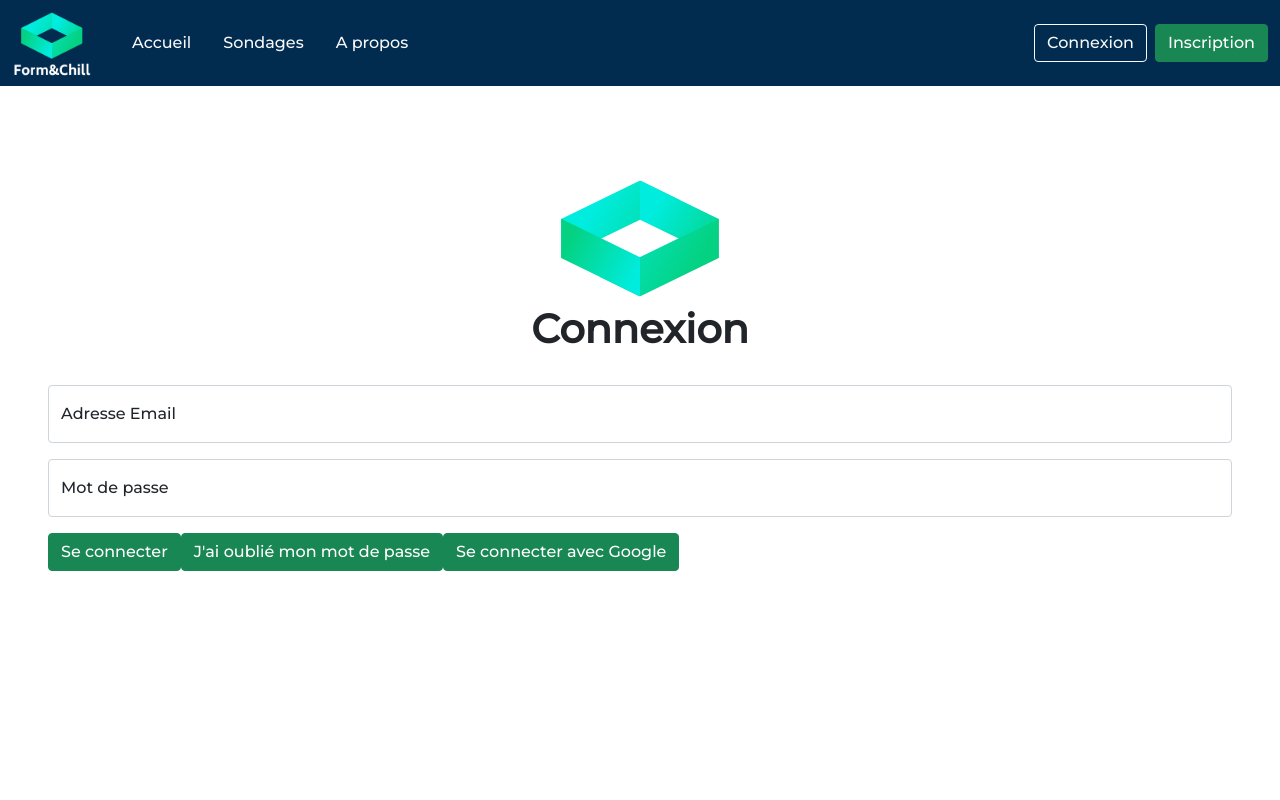
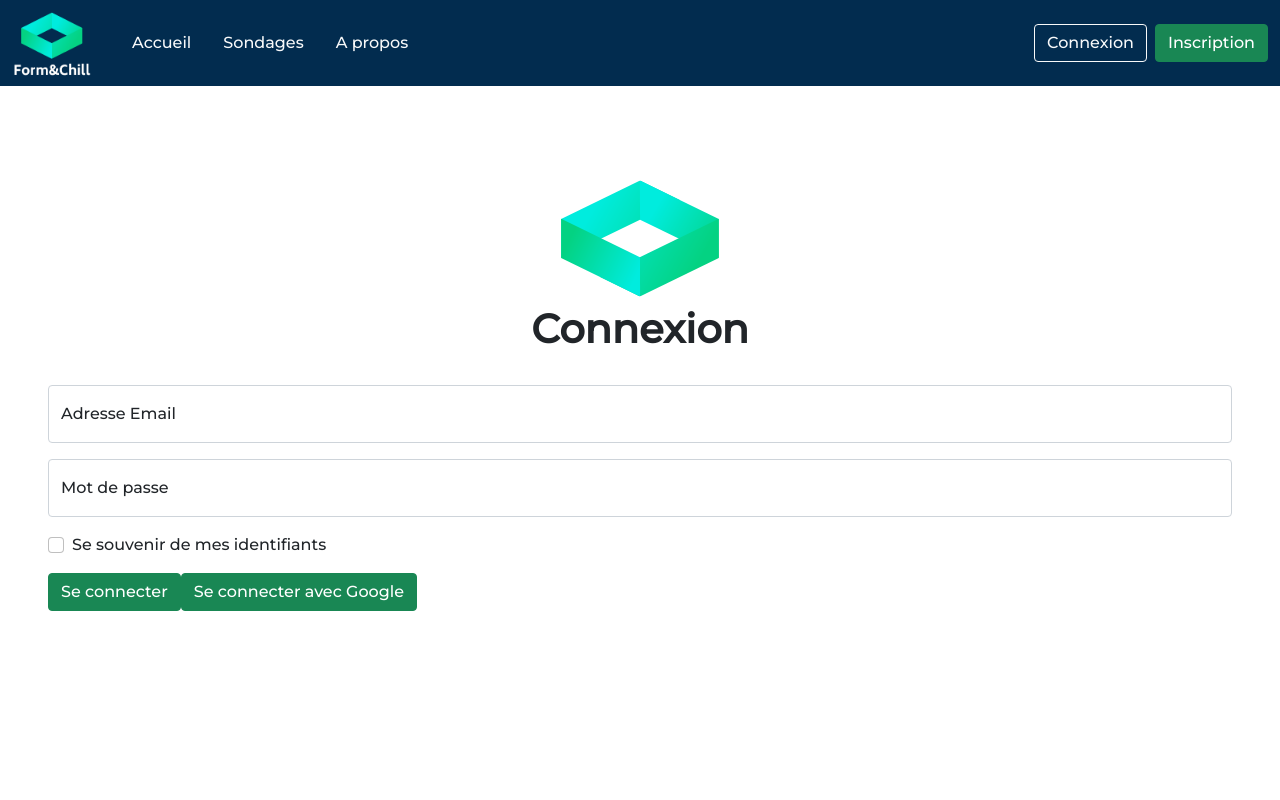
Before and after one commit to Form-Chill/Typeform-Stage-Orga, a Vue app: page /login in a window 1280 px wide. Shown: the top 800 px of the page. Built offline with nearby package versions, Linux system fonts and the light colour scheme.

Commit message:
Revert "add Firebase / GitHub actions"

```diff
--- a/src/components/Question.vue
+++ b/src/components/Question.vue
@@ -29,13 +29,13 @@
 
 <script>
 import { ref } from 'vue'
+import RadioButton from "./Radiobutton.vue"
 import MultipleChoice from "./MultipleChoice.vue"
 import SimpleText from './SimpleText.vue'
 
 
 export default {
-
-components: {  MultipleChoice, SimpleText },
+components: { RadioButton,  MultipleChoice, SimpleText },
 
 props: {
      enoncé: String,
--- a/src/views/Login.vue
+++ b/src/views/Login.vue
@@ -56,12 +56,12 @@ export default {
         },
         resetPassword() {
             if (this.form.email == "") {
-                this.message = "Veuillez entrer votre adresse e-mail dans le champ prévu à cet effet avant de réinitialiser votre mot de passe !"
+                this.message = "Veuillez entrer votre adresse e-mail dans le champ prévu à cet effet !"
             } else {
-                const auth = getAuth();
                 sendPasswordResetEmail(auth, this.form.email)
                 .then(() => {
-                    this.message = "Le mot de passe a été réinitialisé, vérifiez votre boîte mail."
+                    // Password reset email sent!
+                    // ..
                 })
                 .catch((error) => {
                     const errorCode = error.code;
@@ -160,13 +160,13 @@ export default {
             <input type="password" class="form-control" id="InputPassword" placeholder="Mot de passe" v-model="form.password" required>
             <label for="InputPassword">Mot de passe</label>
         </div>
-        <!-- <div class="mb-3 form-check">
+        <div class="mb-3 form-check">
             <input type="checkbox" class="form-check-input" id="exampleCheck1">
             <label class="form-check-label" for="exampleCheck1">Se souvenir de mes identifiants</label>
-        </div> -->
+        </div>
         <div class="d-flex">
             <button @click="login" class="btn btn-success text-center" >Se connecter</button>
-            <button @click="resetPassword" class="btn btn-success text-center" >J'ai oublié mon mot de passe</button>
+            <!-- <button @click="resetPassword" class="btn btn-success text-center" >J'ai oublié mon mot de passe</button>   -->
             <button type="submit" @click="signInWithGoogle" class="btn btn-success">Se connecter avec Google</button>
         </div>
 
```
